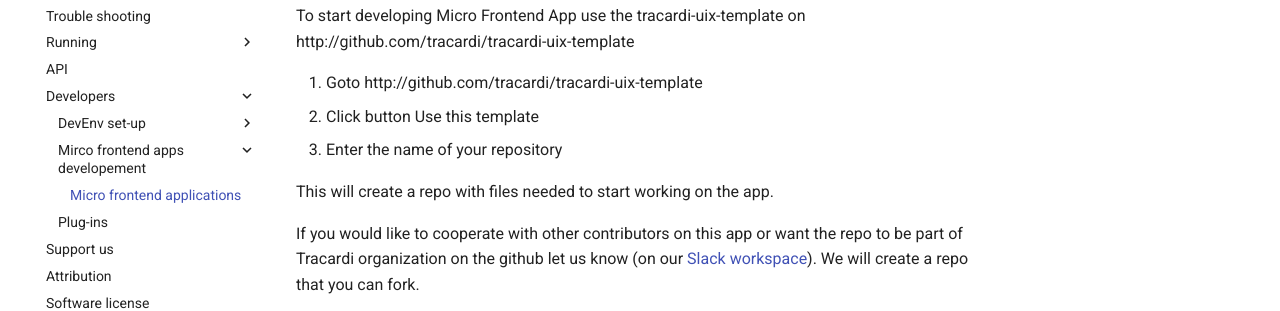
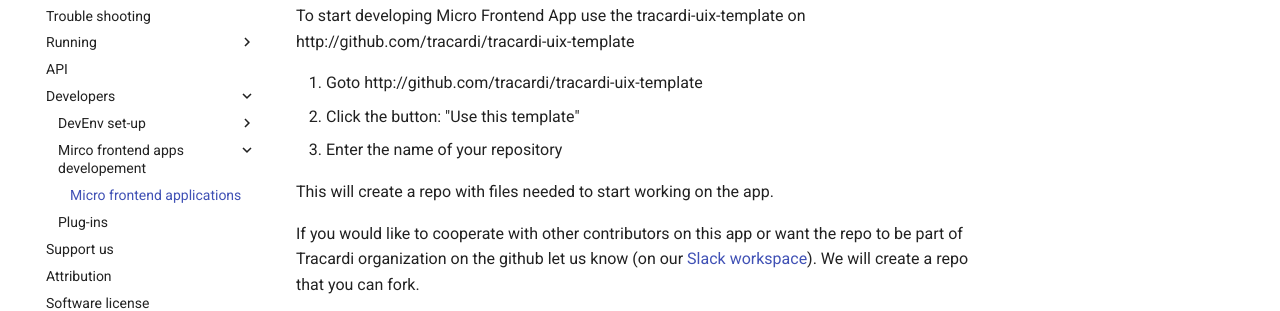
Before and after one commit to Tracardi/tracardi-documentation, an MkDocs documentation site: the page built from docs/development/micro_frontend.md, in a window 1280 px wide and 900 px high. Shown: the part 311-622 px from the top of the window. Built offline with MkDocs 1.6.1 and Material for MkDocs 9.7.7, drawn with Linux system fonts in a browser that asks for light colours; comment, search, counter and statistics services are not loaded.

Commit message:
Update micro_frontend.md

```diff
--- a/docs/development/micro_frontend.md
+++ b/docs/development/micro_frontend.md
@@ -8,7 +8,7 @@ We use a ReactJs template repo for new ReactJs app.
 To start developing Micro Frontend App use the tracardi-uix-template on http://github.com/tracardi/tracardi-uix-template
 
 1. Goto http://github.com/tracardi/tracardi-uix-template
-2. Click button Use this template
+2. Click the button: "Use this template"
 3. Enter the name of your repository
 
 This will create a repo with files needed to start working on the app.
```
